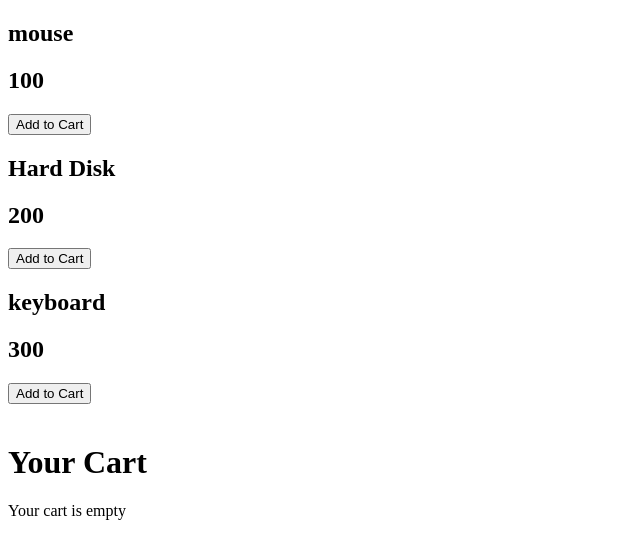
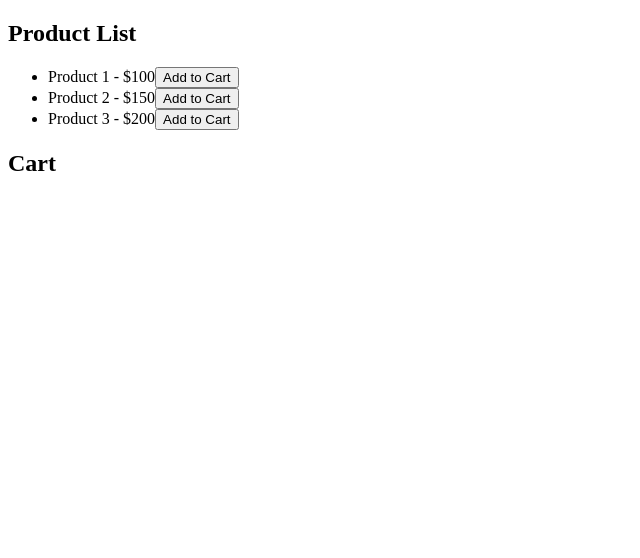
Before and after one commit to naeemcodemaster/react_students_course, a React (Vite) app: page / in a window 1280 px wide. Shown: the top 558 px of the page, without its empty margins (0-640 px from the left). Built offline with nearby package versions, Linux system fonts and the light colour scheme.

Commit message:
Zustand work, fetch vs axios

```diff
--- a/package.json
+++ b/package.json
@@ -13,7 +13,8 @@
     "react": "^18.2.0",
     "react-dom": "^18.2.0",
     "react-icons": "^5.0.1",
-    "react-router-dom": "^6.21.2"
+    "react-router-dom": "^6.21.2",
+    "zustand": "^4.5.5"
   },
   "devDependencies": {
     "@types/react": "^18.2.43",
--- a/src/App.jsx
+++ b/src/App.jsx
@@ -1,10 +1,12 @@
 import React, { useState } from 'react';
-import Dashboard from './hooks/propsdrilling/Dashboard';
-import UserProfile from './hooks/propsdrilling/UserProfile';
-import Sidebar from './hooks/propsdrilling/Sidebar';
-import ProductList from './hooks/context2/ProductList';
-import Cart from './hooks/context2/Cart';
-import CartIcon from './hooks/context2/CartIcon';
+import ProductList from './hooks/zustand/ProductList';
+import Cart from './hooks/zustand/Cart';
+// import Dashboard from './hooks/propsdrilling/Dashboard';
+// import UserProfile from './hooks/propsdrilling/UserProfile';
+// import Sidebar from './hooks/propsdrilling/Sidebar';
+// import ProductList from './hooks/context2/ProductList';
+// import Cart from './hooks/context2/Cart';
+// import CartIcon from './hooks/context2/CartIcon';
 
 // import { BrowserRouter, Routes, Route, Navigate } from 'react-router-dom';
 // import First from './hooks/first';
@@ -63,10 +65,10 @@ const App = () => {
        {/* <UserProfile/>  */}
        {/* <Sidebar/> */}
 
-      <ProductList/>
+      {/* <ProductList/>
 
       <CartIcon/>
-      <Cart/>
+      <Cart/> */}
 
 
       {/* <Nav /> */}
@@ -126,9 +128,9 @@ const App = () => {
 
 
 
-
-
-
+    {/* Use of Zustand */}
+    <ProductList/>
+    <Cart/>
     </>
 
   )
--- /dev/null
+++ b/src/hooks/zustand/Cart.jsx
@@ -0,0 +1,25 @@
+// src/components/Cart.js
+import React from 'react';
+import useCartStore from './CartStore';
+function Cart() {
+  const cart = useCartStore((state) => state.cart);
+
+
+  const removeFromCart = useCartStore((state) => state.removeFromCart);
+
+  return (
+    <div>
+      <h2>Cart</h2>
+      <ul>
+        {cart.map((item) => (
+          <li key={item.id}>
+            {item.name} - ${item.price}
+            <button onClick={() => removeFromCart(item.id)}>Remove</button>
+          </li>
+        ))}
+      </ul>
+    </div>
+  );
+}
+
+export default Cart;
--- /dev/null
+++ b/src/hooks/zustand/CartStore.jsx
@@ -0,0 +1,14 @@
+import create from 'zustand';
+const useCartStore = create((set) => ({
+    cart: [],
+    addToCart: (product) =>
+        set((state) => ({
+            cart: [...state.cart, product]
+        })),
+    removeFromCart: (productId) =>
+        set((state) => ({
+            cart: state.cart.filter((item) => item.id !== productId)
+        })),
+}))
+
+export default useCartStore;
--- /dev/null
+++ b/src/hooks/zustand/ProductList.jsx
@@ -0,0 +1,26 @@
+import React from 'react'
+import useCartStore from './CartStore';
+
+function ProductList() {
+    const addToCart = useCartStore((state)=>state.addToCart);
+    const products = [
+        { id: 1, name: 'Product 1', price: 100 },
+        { id: 2, name: 'Product 2', price: 150 },
+        { id: 3, name: 'Product 3', price: 200 },
+    ];
+    return (
+        <div>
+            <h2>Product List</h2>
+            <ul>
+                {products.map((product) => (
+                    <li key={product.id}>
+                        {product.name} - ${product.price}
+                        <button onClick={() => addToCart(product)}>Add to Cart</button>
+                    </li>
+                ))}
+            </ul>
+        </div>
+    )
+}
+
+export default ProductList
--- a/src/main.jsx
+++ b/src/main.jsx
@@ -12,9 +12,9 @@ ReactDOM.createRoot(document.getElementById('root')).render(
       {/* <App /> */}
     {/* </UserProvider> */}
 
-    <CartProvider>
+    {/* <CartProvider> */}
        <App />
-    </CartProvider>
+    {/* </CartProvider> */}
 
   </React.StrictMode>,
 )
```
Also changed, not shown: src/hooks/fetch_axios/notes.txt (added), 1 other file (tests, documents, lock files or other folders).
